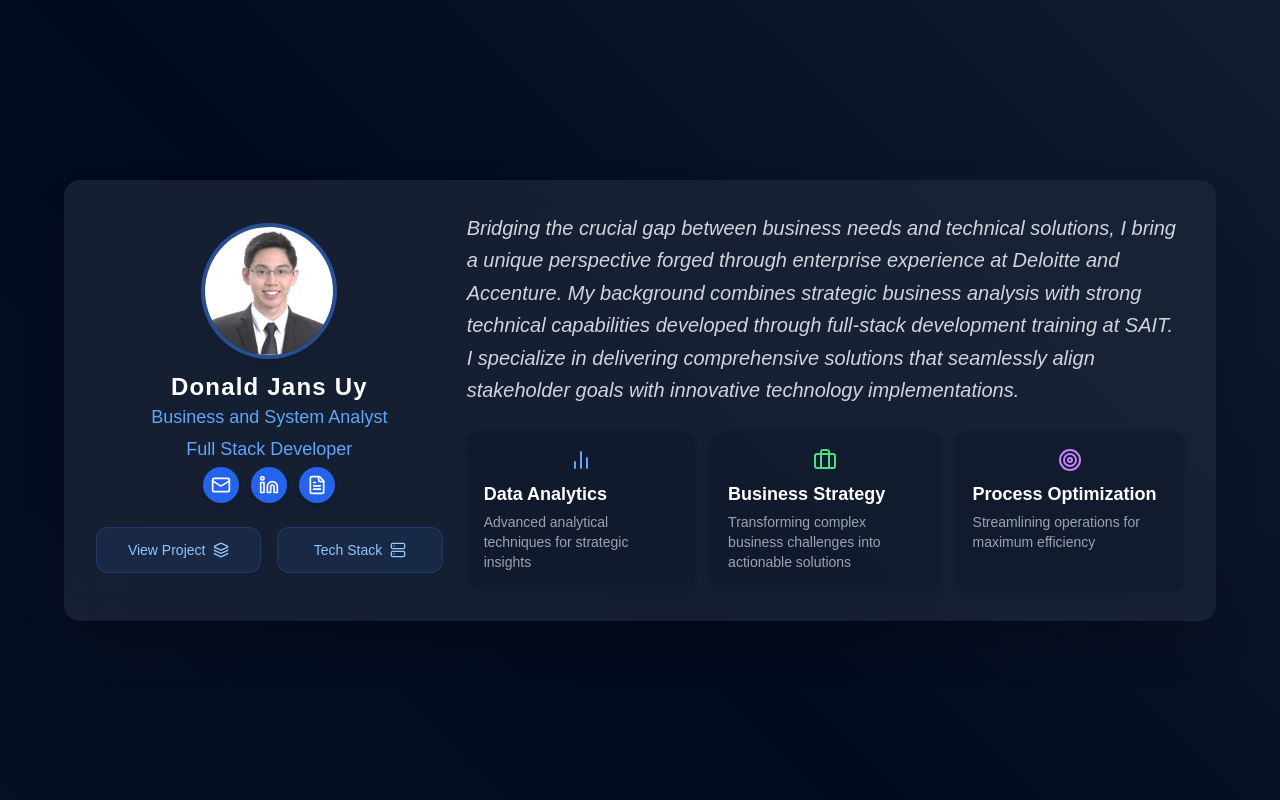
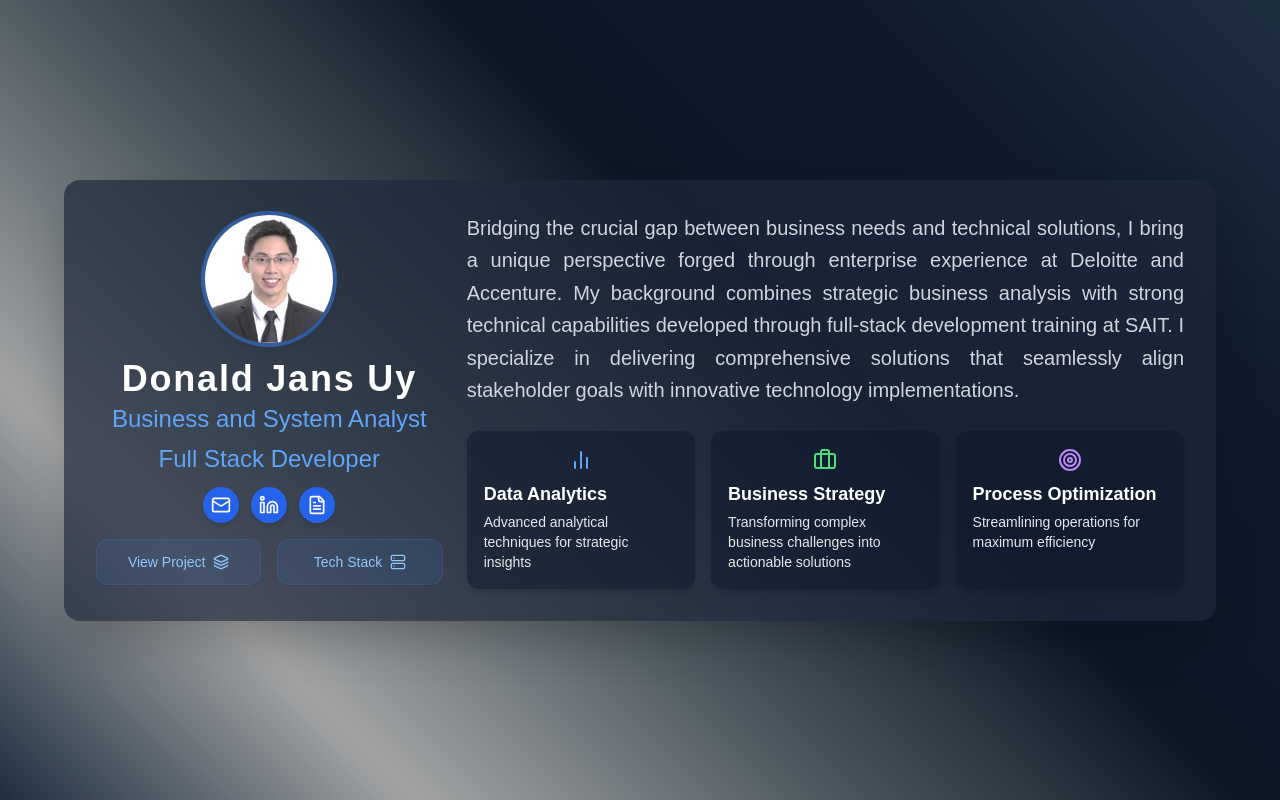
Before and after one commit to DonaldJansUy/djsu_porfolio, a Next.js app: page / in a window 1280 px wide. Built offline with nearby package versions, Linux system fonts and the light colour scheme.

Commit message:
Update page.js

```diff
--- a/src/app/page.js
+++ b/src/app/page.js
@@ -4,21 +4,28 @@ import { motion } from 'framer-motion';
 import { Mail, Linkedin, FileText, BarChart2, Briefcase, Target, Code, Server, Layers3 } from 'lucide-react';
 import Link from 'next/link';
 
+
 const AnimatedBackground = () => (
   <motion.div
     className="fixed inset-0 z-0"
-    initial={{ backgroundPosition: '0% 50%' }}
     animate={{
-      backgroundPosition: ['0% 50%', '100% 50%', '0% 50%'],
+      backgroundPosition: ['100% 50%', '0% 50%'],
+      backgroundImage: [
+        'linear-gradient(45deg, #0f172a, #1e2a3d, #2c3e50, #2c3e50, #c0c0c0, #344955)',
+        'linear-gradient(45deg, #0f172a, #1e2a3d, #2c3e50, #c0c0c0, #344955, #0f172a)',
+        'linear-gradient(45deg, #1e2a3d, #2c3e50, #c0c0c0, #344955, #0f172a, #1e2a3d)',
+        'linear-gradient(45deg, #2c3e50, #c0c0c0, #344955, #0f172a, #1e2a3d, #2c3e50)'
+      ],
       transition: {
-        duration: 6,
+        duration: 5,
         repeat: Infinity,
-        ease: "linear"
+        repeatType: "reverse",
+        ease: "easeInOut"
       }
     }}
     style={{
-      background: 'linear-gradient(45deg, #1e293b, #0f172a, #334155, #1e293b)',
-      backgroundSize: '400% 400%',
+      backgroundSize: '100% 100%',
+      backgroundPosition: '0% 50%',
       filter: 'brightness(0.9) contrast(1.1)'
     }}
   />
@@ -47,6 +54,7 @@ const Page = () => {
     }
   };
 
+
   return (
     <div className="relative min-h-screen flex items-center justify-center p-6">
       <AnimatedBackground />
@@ -74,11 +82,11 @@ const Page = () => {
               damping: 20
             }}
           />
-          <h1 className="text-2xl font-bold text-white tracking-wider">Donald Jans Uy</h1>
-          <h2 className="text-lg text-blue-400 mb-1">Business and System Analyst</h2>
-          <h2 className="text-lg text-blue-400 mb-1">Full Stack Developer</h2>
+          <h1 className="text-4xl font-bold text-white tracking-wider">Donald Jans Uy</h1>
+          <h2 className="text-2xl text-blue-400 mt-1 mb-1">Business and System Analyst</h2>
+          <h2 className="text-2xl text-blue-400 mt-1 mb-1">Full Stack Developer</h2>
 
-          <div className="flex gap-3 mb-4">
+          <div className="flex gap-3 mt-2 mb-2">
             {['mailto:donaldjans26@gmail.com', 'https://linkedin.com/in/djansuy', '/images/Donald_Jans_Uy_Resume.pdf'].map((href, index) => {
               const icons = [Mail, Linkedin, FileText];
               const Icon = icons[index];
@@ -126,7 +134,7 @@ const Page = () => {
           className="col-span-2 flex flex-col items-center justify-center text-center md:text-left"
         >
           <motion.p
-            className="text-gray-300 italic text-xl mb-6 leading-relaxed"
+            className="text-gray-300 text-xl mb-6 leading-relaxed text-justify"
             initial={{ opacity: 0, x: 50 }}
             animate={{ opacity: 1, x: 0 }}
             transition={{ duration: 0.6 }}
@@ -169,7 +177,7 @@ const Page = () => {
                   <Icon className={`w-6 h-6 ${iconColor}`} />
                 </div>
                 <h3 className="text-lg font-semibold text-white mb-1">{title}</h3>
-                <p className="text-gray-400 text-sm">{description}</p>
+                <p className="text-gray-200 text-sm">{description}</p>
               </motion.div>
             ))}
           </motion.div>
```
